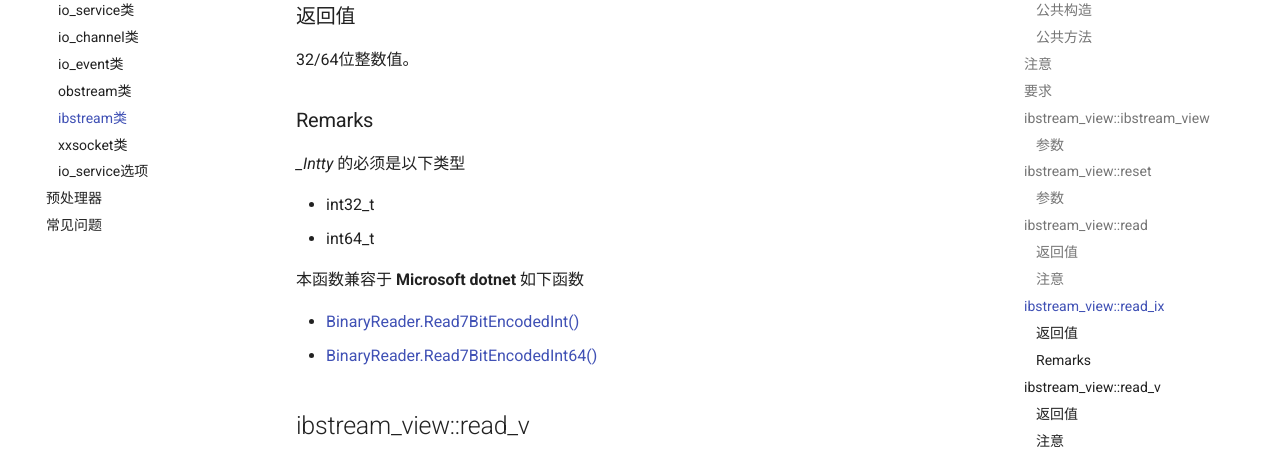
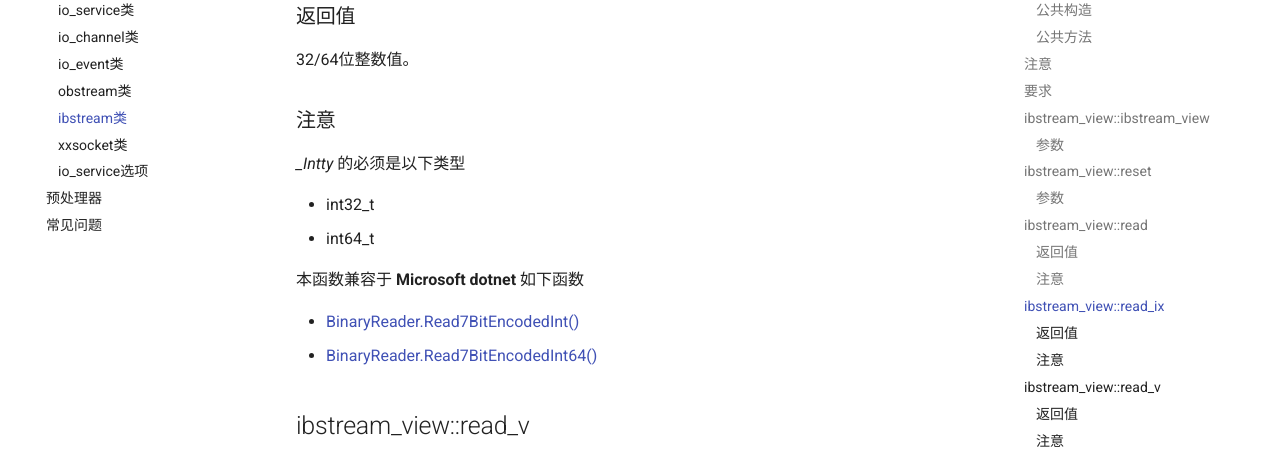
Before and after one commit to yasio/docs-936, an MkDocs documentation site: the page built from docs/api/reference/ibstream-class.md, in a window 1280 px wide and 900 px high, scrolled down 3003 px. Shown: the part 152-607 px from the top of the window. Built offline with MkDocs 1.6.1 and Material for MkDocs 9.7.7, drawn with Linux system fonts in a browser that asks for light colours; comment, search, counter and statistics services are not loaded.

Commit message:
Update ibstream-class.md

```diff
--- a/docs/api/reference/ibstream-class.md
+++ b/docs/api/reference/ibstream-class.md
@@ -125,7 +125,8 @@ _Intty ibstream_view::read_ix();
 
 32/64位整数值。
 
-### Remarks
+### 注意
+
 *_Intty* 的必须是以下类型
 
 - int32_t
```
